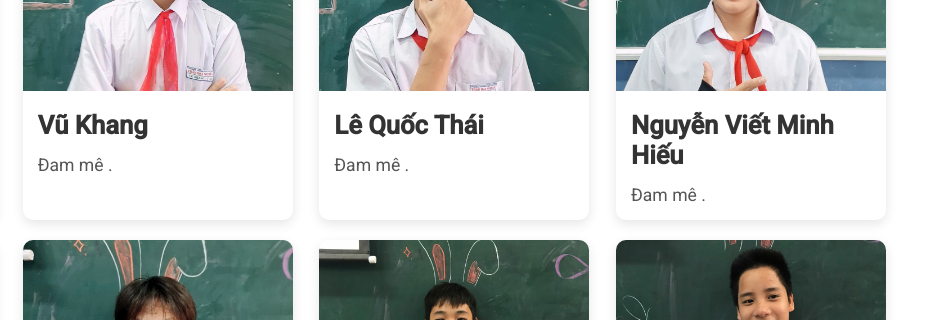
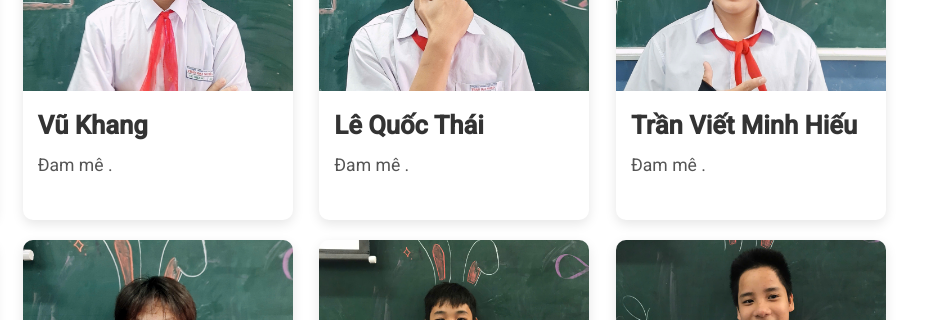
Before and after one commit to NLKV10072011/web82, a plain HTML site: page index.html in a window 1280 px wide. Shown: the part 6452-6772 px from the top of the page, 334-1280 px from the left. Drawn offline with Linux system fonts and the light colour scheme.

Commit message:
Update index.html
Signed-off-by: Ng-van <106508179+NLKV10072011@users.noreply.github.com>

```diff
--- a/index.html
+++ b/index.html
@@ -205,7 +205,7 @@
         </div>
         <div class="member-card">
           <img src="assets/img/hieu.jpg" alt="Thành Viên 27">
-          <h3>Nguyễn Viết Minh Hiếu</h3>
+          <h3>Trần Viết Minh Hiếu</h3>
           <p>Đam mê .</p>
         </div>
         <div class="member-card">
```
